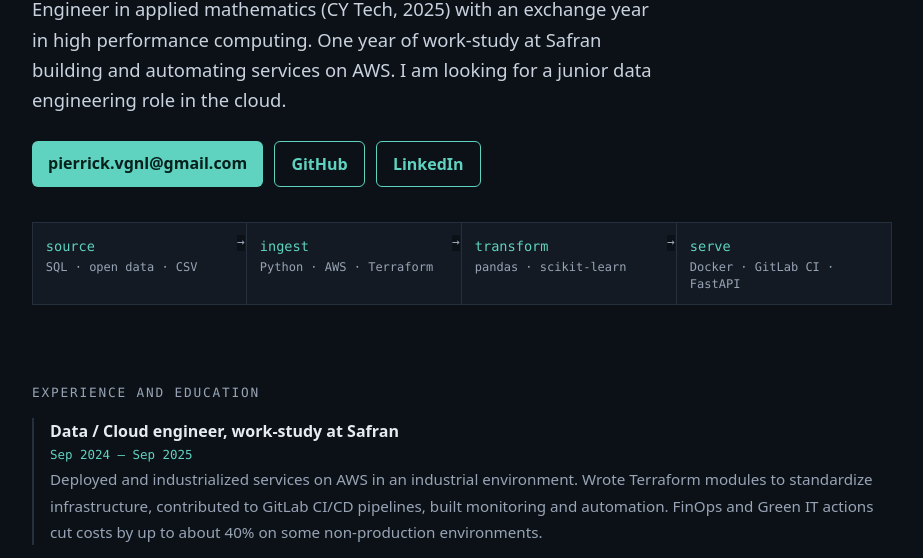
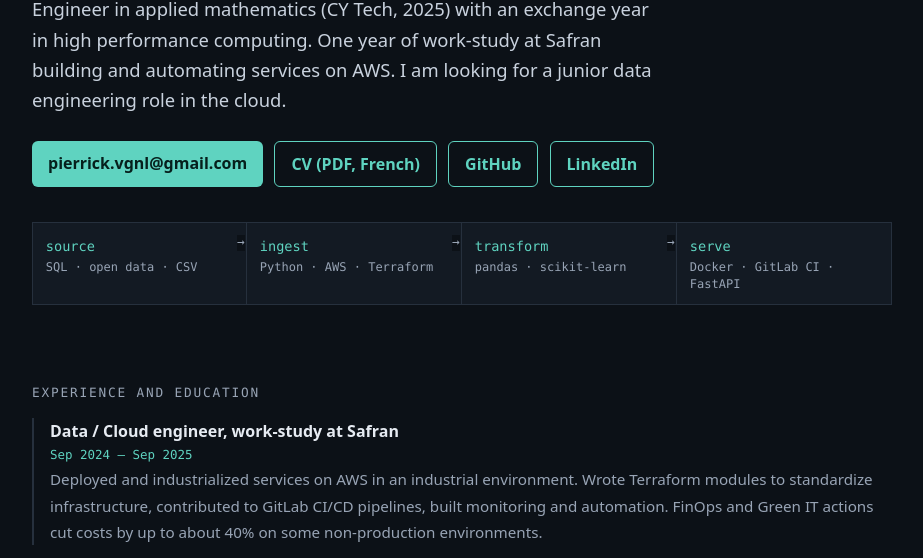
Before and after one commit to Gotrone/Gotrone.github.io, a plain HTML site: page index.html in a window 1280 px wide. Shown: the part 210-768 px from the top of the page, without its empty margins (178-1101 px from the left). Drawn offline with Linux system fonts and the light colour scheme.

Commit message:
Add CV download

```diff
--- a/index.html
+++ b/index.html
@@ -17,6 +17,7 @@
   <p class="lead">Engineer in applied mathematics (CY Tech, 2025) with an exchange year in high performance computing. One year of work-study at Safran building and automating services on AWS. I am looking for a junior data engineering role in the cloud.</p>
   <p class="actions">
     <a class="btn" href="mailto:pierrick.vgnl@gmail.com">pierrick.vgnl@gmail.com</a>
+    <a class="btn ghost" href="Pierrick_Vignal_CV.pdf">CV (PDF, French)</a>
     <a class="btn ghost" href="https://github.com/Gotrone">GitHub</a>
     <a class="btn ghost" href="https://www.linkedin.com/in/pierrick-vignal/">LinkedIn</a>
   </p>
```
Also changed, not shown: 1 other file.
